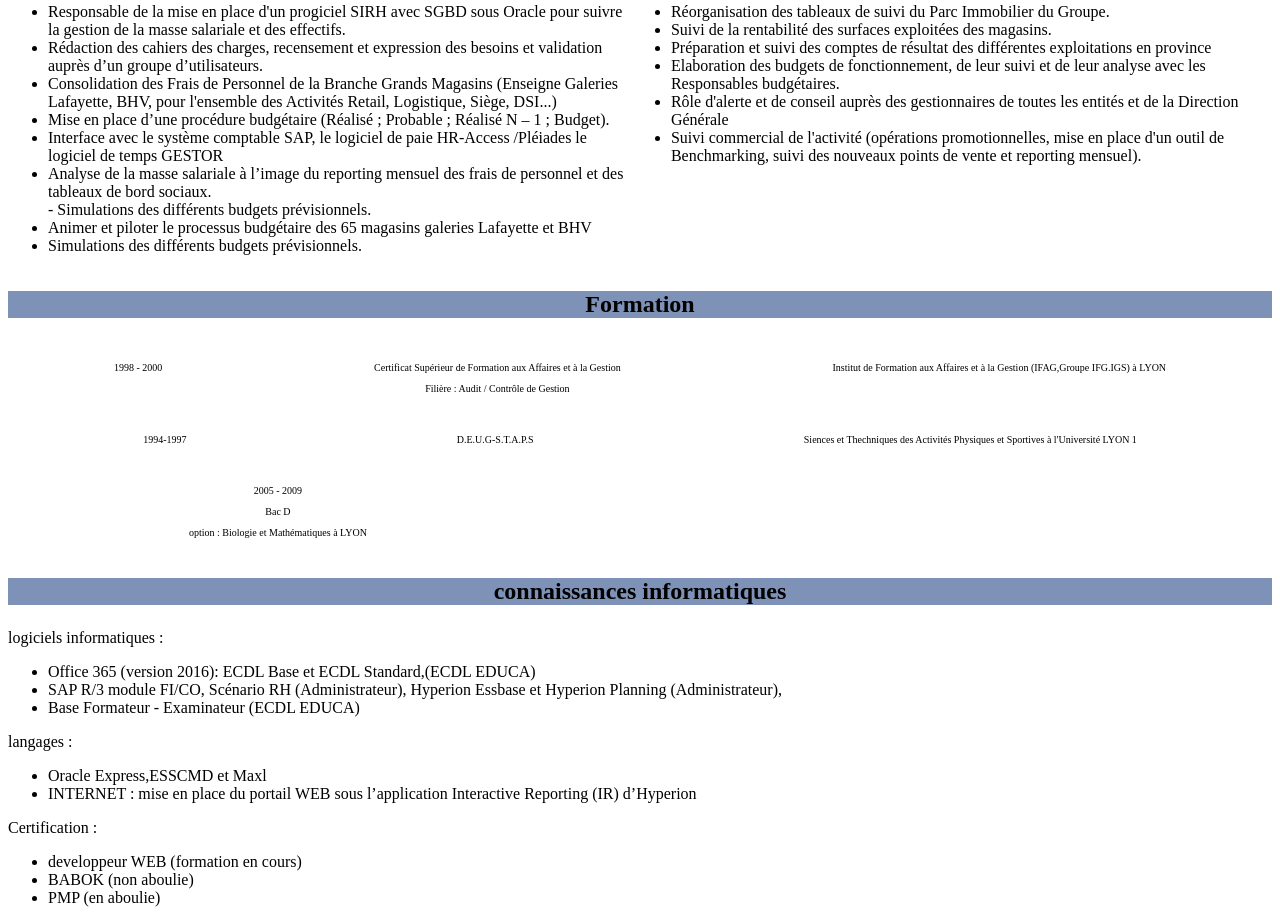
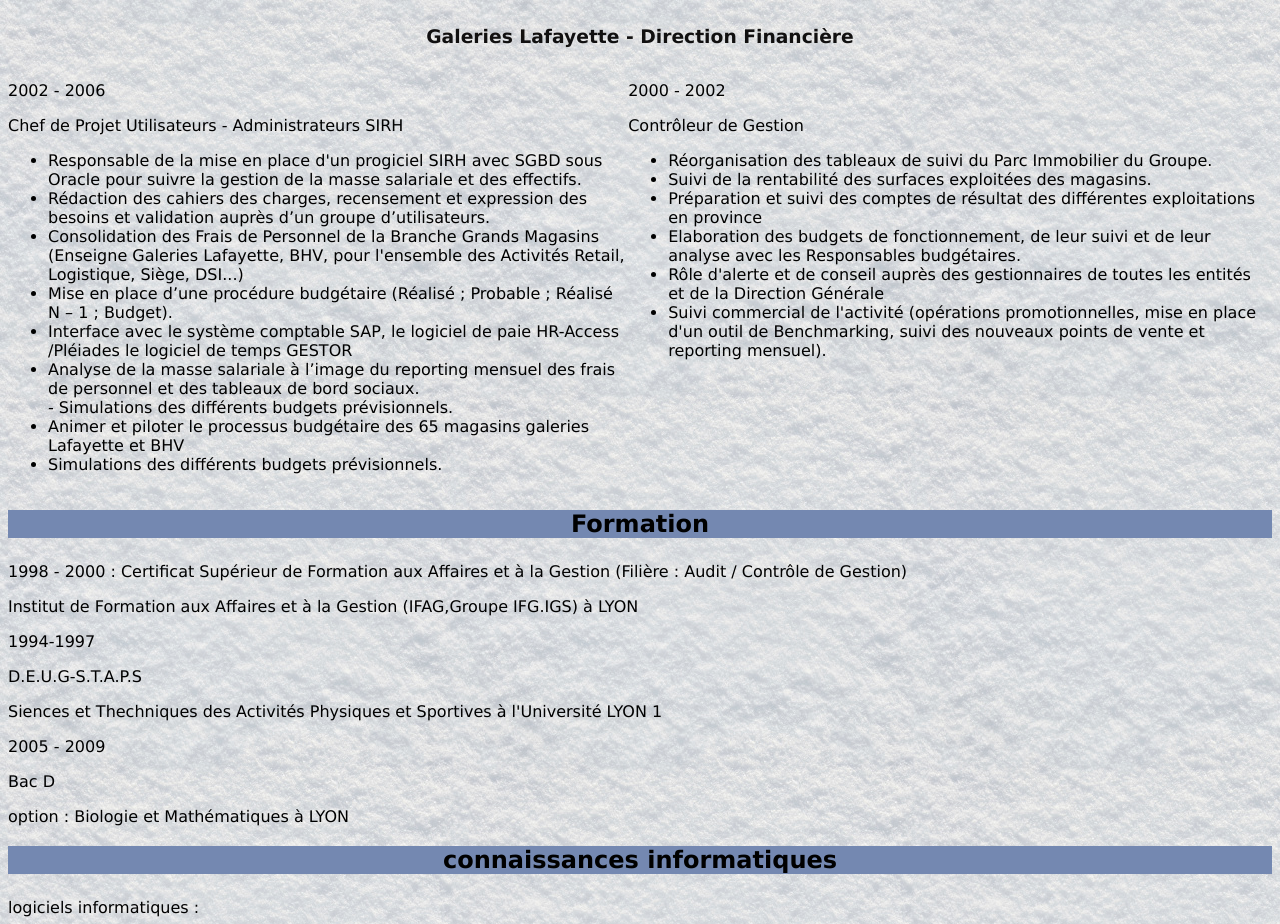
Before and after one commit to OCARDO/project-cv, a plain HTML site: page index.html in a window 1280 px wide. Shown: the part 1492-2416 px from the top of the page. Drawn offline with Linux system fonts and the light colour scheme; files whose address does not match are found by name.

Commit message:
third_commit

```diff
--- a/cv_olivier.css
+++ b/cv_olivier.css
@@ -1,5 +1,9 @@
 
-
+body{
+    background-image: url("neige.jpg");
+    background-attachment: fixed;
+    font-family: Verdana, "Arial Black", Arial, Verdana, sans-serif;
+}
 .photo{
     max-width: 121px;
     margin-left: auto;
@@ -29,39 +33,46 @@ header{
     display: grid;
     grid-template-columns: auto auto;
 }
-.section41 {
-    display: grid;
-    grid-template-columns: auto auto auto;
-}
-.section41   > div {
+/*.section41 {*/
+/*    display: grid;*/
+/*    grid-template-columns: auto auto auto;*/
+/*}*/
+/*.section41   > div {*/
+/*    */
+/*    text-align: center;*/
+/*    padding: 20px 0;*/
+/*    font-size: 15px;*/
+/*}*/
+/*.section41   > div {*/
+/*    */
+/*    text-align: center;*/
+/*    padding: 20px 0;*/
+/*    font-size: 15px;*/
+/*}*/
 
-    text-align: center;
-    padding: 10px 0;
-    font-size: 10px;
-}
-.section42 {
-        display: grid;
-        grid-template-columns : auto auto auto;
-}
-.section42   > div {
-
-        text-align: center;
-        padding: 10px 0;
-        font-size: 10px;
-}
-.section43 {
-    display: grid;
-    grid-template-columns: auto auto auto;
-}
-.section43   > div {
-
-    text-align: center;
-    padding: 10px 0;
-    font-size: 10px;
-}
+/*.section42 {*/
+/*        display: grid;*/
+/*        grid-template-columns : auto auto auto;*/
+/*}*/
+/*.section42   > div {*/
+/*        */
+/*        text-align: center;*/
+/*        padding: 10px 0;*/
+/*        font-size: 15px;*/
+/*}*/
+/*.section43 {*/
+/*    display: grid;*/
+/*    grid-template-columns: auto auto auto;*/
+/*}*/
+/*.section43   > div {*/
+/*    */
+/*    text-align: center;*/
+/*    padding: 10px 0;*/
+/*    font-size: 10px;*/
+/*}*/
 h2 {
     margin-bottom: 1em;
-    background-color: rgb(126, 145, 182);
+    background-color: rgb(116, 136, 177);
     text-align: center;
 
 
--- a/index.html
+++ b/index.html
@@ -200,15 +200,9 @@
 
     <div class="section 4">
         <h2>Formation</h2>
+        <p><span>1998 - 2000 </span>: Certificat Supérieur de Formation aux Affaires et à la Gestion (Filière : Audit / Contrôle de Gestion)</p>
 
-                <div class="section41">
-                    <div class="exp-date">
-                        <p>1998 - 2000</p>
-                    </div>
-                    <div class="exp-dip">
-                        <p>Certificat Supérieur de Formation aux Affaires et à la Gestion</p>
-                        <p>Filière : Audit / Contrôle de Gestion</p>
-                    </div>
+
                     <div class="exp-desc">
                         <p>Institut de Formation aux Affaires et à la Gestion (IFAG,Groupe IFG.IGS) à LYON</p>
                     </div>
```
Also changed, not shown: neige.jpg (added).
